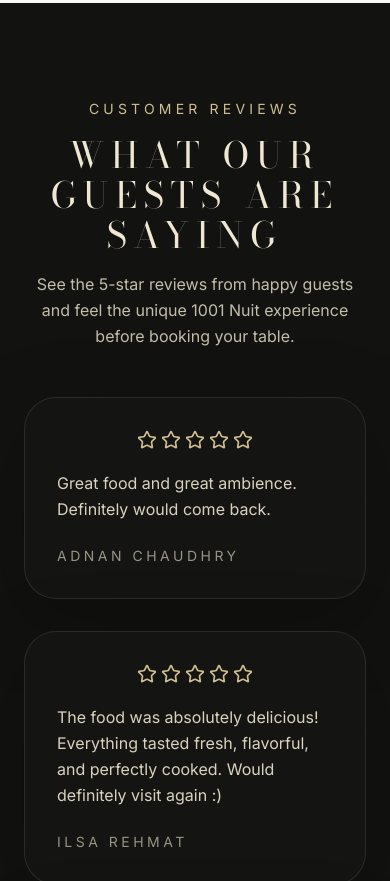
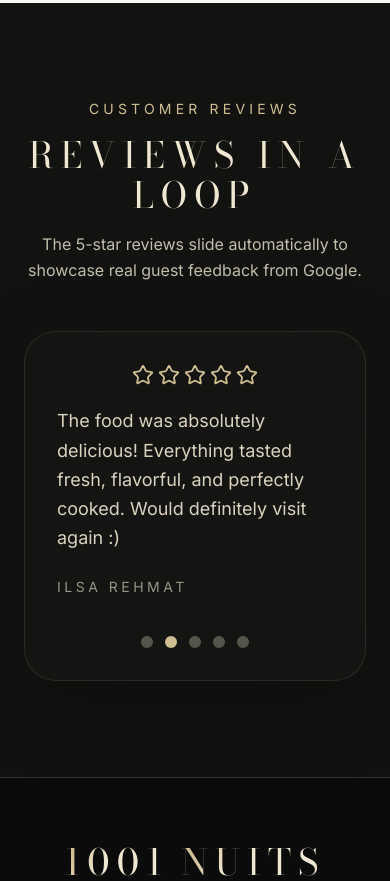
Before and after one commit to ys-sites/1001-Nuit, a React (Vite) app: page / in a window 390 px wide. Shown: the part 7900-8781 px from the top of the page. Built offline with nearby package versions, Linux system fonts and the light colour scheme; a web font is replaced by a local one.

Commit message:
Fix Tailwind native binding, add looping 5-star review carousel, and validate build

```diff
--- a/package.json
+++ b/package.json
@@ -12,6 +12,7 @@
   },
   "dependencies": {
     "@google/genai": "^1.29.0",
+    "@tailwindcss/oxide-linux-x64-gnu": "^4.2.4",
     "@tailwindcss/vite": "^4.1.14",
     "@vitejs/plugin-react": "^5.0.4",
     "clsx": "^2.1.1",
--- a/src/HomePage.tsx
+++ b/src/HomePage.tsx
@@ -1,4 +1,4 @@
-import { useState } from "react";
+import { useEffect, useState } from "react";
 import { motion, useScroll, useSpring } from "motion/react";
 import {
   ArrowRight,
@@ -779,6 +779,7 @@ const MINI_MENU = [
 export default function HomePage() {
   const [activeCategory, setActiveCategory] = useState(0);
   const [lang, setLang] = useState<"en" | "fr">("en");
+  const [activeReview, setActiveReview] = useState(0);
 
   const { scrollYProgress } = useScroll();
   const scaleX = useSpring(scrollYProgress, {
@@ -793,6 +794,13 @@ export default function HomePage() {
       el.scrollIntoView({ behavior: "smooth" });
     }
   };
+
+  useEffect(() => {
+    const interval = setInterval(() => {
+      setActiveReview((current) => (current + 1) % REVIEWS.length);
+    }, 5000);
+    return () => clearInterval(interval);
+  }, []);
 
   return (
     <div className="w-full bg-[#0a0b0a] font-sans selection:bg-[#cfbe91] selection:text-[#0a0b0a]">
@@ -1393,27 +1401,46 @@ export default function HomePage() {
               {lang === "fr" ? "Avis client" : "Customer Reviews"}
             </p>
             <h2 className="font-serif text-4xl md:text-5xl uppercase tracking-[0.2em] mb-4">
-              {lang === "fr" ? "Ce que disent nos clients" : "What Our Guests Are Saying"}
+              {lang === "fr" ? "Avis en boucle" : "Reviews in a Loop"}
             </h2>
             <p className="text-base md:text-lg leading-relaxed text-[#efe7d2]/80 max-w-3xl mx-auto">
               {lang === "fr"
-                ? "Découvrez les avis 5 étoiles de nos clients satisfaits et ressentez l’ambiance unique de 1001 Nuit avant même votre réservation."
-                : "See the 5-star reviews from happy guests and feel the unique 1001 Nuit experience before booking your table."}
+                ? "Les avis 5 étoiles défilent automatiquement pour montrer les retours réels de nos clients sur Google."
+                : "The 5-star reviews slide automatically to showcase real guest feedback from Google."}
             </p>
           </div>
 
-          <div className="grid gap-8 md:grid-cols-3">
-            {REVIEWS.map((review, index) => (
-              <div key={index} className="rounded-[2rem] border border-[#efe7d2]/10 bg-[#161713]/80 p-8 shadow-[0_24px_80px_rgba(0,0,0,0.25)]">
-                <div className="flex justify-center gap-1 mb-5">
-                  {[...Array(review.rating)].map((_, starIndex) => (
-                    <Star key={starIndex} size={20} className="text-[#cfbe91]" />
-                  ))}
-                </div>
-                <p className="text-base leading-relaxed text-[#efe7d2]/90 mb-6">{review.text}</p>
-                <p className="text-sm uppercase tracking-[0.25em] text-[#efe7d2]/60">{review.author}</p>
+          <div className="relative overflow-hidden rounded-[2rem] border border-[#efe7d2]/10 bg-[#161713]/80 p-8 shadow-[0_24px_80px_rgba(0,0,0,0.25)]">
+            <motion.div
+              key={activeReview}
+              initial={{ opacity: 0, y: 30 }}
+              animate={{ opacity: 1, y: 0 }}
+              exit={{ opacity: 0, y: -30 }}
+              transition={{ duration: 0.7, ease: [0.16, 1, 0.3, 1] }}
+              className="min-h-[240px]"
+            >
+              <div className="flex justify-center gap-1 mb-5">
+                {[...Array(REVIEWS[activeReview].rating)].map((_, starIndex) => (
+                  <Star key={starIndex} size={22} className="text-[#cfbe91]" />
+                ))}
               </div>
-            ))}
+              <p className="text-lg md:text-xl leading-relaxed text-[#efe7d2]/90 mb-6">{REVIEWS[activeReview].text}</p>
+              <p className="text-sm uppercase tracking-[0.25em] text-[#efe7d2]/60">{REVIEWS[activeReview].author}</p>
+            </motion.div>
+
+            <div className="mt-8 flex justify-center gap-3">
+              {REVIEWS.map((_, dotIndex) => (
+                <button
+                  key={dotIndex}
+                  type="button"
+                  aria-label={`Show review ${dotIndex + 1}`}
+                  onClick={() => setActiveReview(dotIndex)}
+                  className={`h-3 w-3 rounded-full transition-all duration-300 ${
+                    dotIndex === activeReview ? "bg-[#cfbe91]" : "bg-[#efe7d2]/30"
+                  }`}
+                />
+              ))}
+            </div>
           </div>
         </div>
       </section>
```
Also changed, not shown: 1 other file (tests, documents, lock files or other folders).
